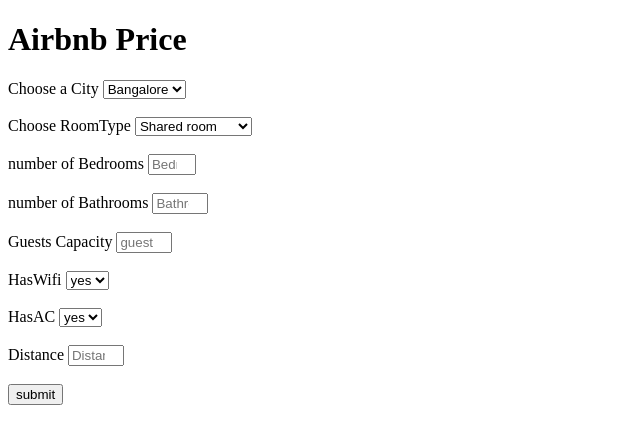
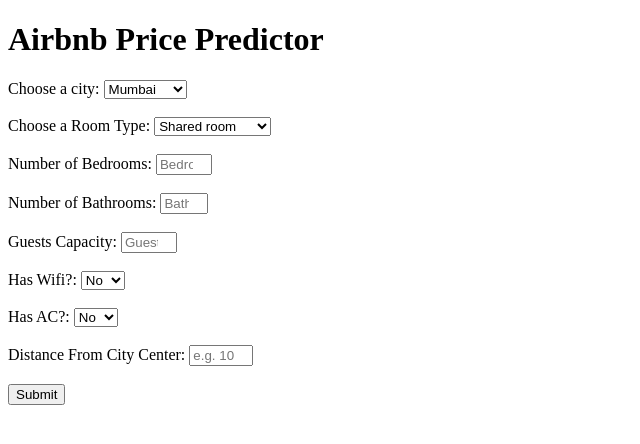
Before and after one commit to Marathon-here/airbnb, a Flask app: page / in a window 1280 px wide. Shown: the top 444 px of the page, without its empty margins (0-640 px from the left). Run offline with Flask 3, Linux system fonts and the light colour scheme; parts of the project's set-up code (start-up, migrations or seed data) failed here and were passed over.

Commit message:
first commit

```diff
--- a/templates/index.html
+++ b/templates/index.html
@@ -1,61 +1,72 @@
+<!-- Frontend (gives data to backend that is flask here and takes back) -->
 <!DOCTYPE html>
 <html lang="en">
 <head>
     <meta charset="UTF-8">
     <meta name="viewport" content="width=device-width, initial-scale=1.0">
-    <title>Document</title>
+    <title>Airbnb Price Predictor</title>
 </head>
 <body>
-    <form action="/predict" method="post"> <!--add the url used in your fask in the action,ensure both should to same to establsih connection-->
-        <h1>Airbnb Price</h1>
-        <label for="City">Choose a City</label>
-        <select id="City" name="City"> #we need to give name to access the html tages with the current framework(flask...)
-            <option value="Bangalore"> Bangalore </option>
-            <option value="Mumbai"> Mumbai </option>
-            <option value="Goa"> Goa </option>
-            <option value="Delhi">Delhi </option>
-        </select><br><br>   <!--break here to go nextline-->
 
+    <!-- Form sends data to /predict route using POST method -->
+    <form action="/predict" method="post">
 
-        <label for="Room">Choose RoomType</label>
-        <select name="RoomType">
-            <option value="Shared room"> Shared room </option>
-            <option value="Entire home/apt"> Entire home/apt </option>
-            <option value="Private room"> Private room </option>
+        <h1>Airbnb Price Predictor</h1>
+
+        <!-- City dropdown -->
+        <label>Choose a city:</label>
+        <select name="City" required>
+            <option value="Mumbai">Mumbai</option>
+            <option value="Bengaluru">Bengaluru</option>
+            <option value="Delhi">Delhi</option>
+            <option value="Goa">Goa</option>
         </select><br><br>
 
-
-        <label for="Bedroom">number of Bedrooms </label>
-        <input type="number" name = "Bedrooms" min = "1" max="5" placeholder="Bedroom"><br><br>
-
-        <label for="Bathrooms">number of Bathrooms </label>
-        <input type="number" name = "Bathrooms" min = "1" max="10" placeholder="Bathroom"><br><br>
-
-        <label for="guests">Guests Capacity</label>
-        <input type="number" name = "GuestsCapacity" min = "1" max = "10" placeholder="guests"><br><br>
-
-        <label for="wifi">HasWifi</label>
-        <select name="HasWifi" id="Y">
-            <option value="1">yes</option>
-            <option value="0">No</option>
+        <!-- Room type dropdown -->
+        <label>Choose a Room Type:</label>
+        <select name="RoomType" required>
+            <option value="Shared room">Shared room</option>
+            <option value="Entire home/apt">Entire home/apt</option>
+            <option value="Private room">Private room</option>
         </select><br><br>
 
-        <label for="HasAC">HasAC</label>
-        <select name="HasAC" id="Y">
-            <option value="1">yes</option>
+        <!-- Bedrooms input -->
+        <label>Number of Bedrooms:</label>
+        <input type="number" name="Bedrooms" min="1" max="10" placeholder="Bedrooms" required><br><br>
+
+        <!-- Bathrooms input -->
+        <label>Number of Bathrooms:</label>
+        <input type="number" name="Bathrooms" min="1" max="5" placeholder="Bathrooms" required><br><br>
+
+        <!-- Guests capacity input -->
+        <label>Guests Capacity:</label>
+        <input type="number" name="GuestsCapacity" min="1" max="10" placeholder="GuestsCapacity" required><br><br>
+
+        <!-- Wifi option -->
+        <label>Has Wifi?:</label>
+        <select name="HasWifi" required>
             <option value="0">No</option>
+            <option value="1">Yes</option>
         </select><br><br>
 
+        <!-- AC option -->
+        <label>Has AC?:</label>
+        <select name="HasAC" required>
+            <option value="0">No</option>
+            <option value="1">Yes</option>
+        </select><br><br>
 
-        <label for="Distance">Distance</label>
-        <input type="number" name = "DistanceFromCityCenter" min="10" max="50" placeholder="Distance"><br><br>
+        <!-- Distance from city center input -->
+        <label>Distance From City Center:</label>
+        <input type="number" name="DistanceFromCityCenter" min="1" max="100" placeholder="e.g. 10" required><br><br>
 
-        <button type="submit">submit</button>
-
+        <!-- Submit button -->
+        <button type="submit">Submit</button>
     </form>
 
+    <!-- Display predicted price if available -->
     {% if predict %}
-    <h2>{{predict}}</h2>
+        <h2>{{predict}}</h2>
     {% endif %}
 
 </body>
```
